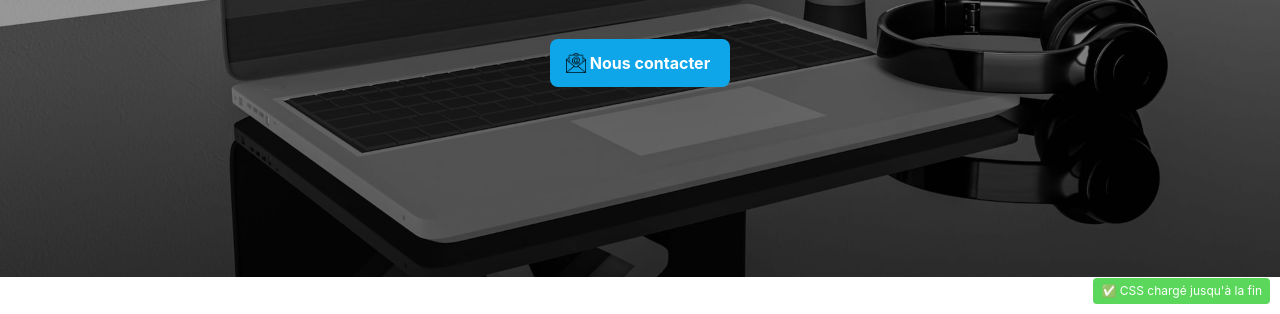
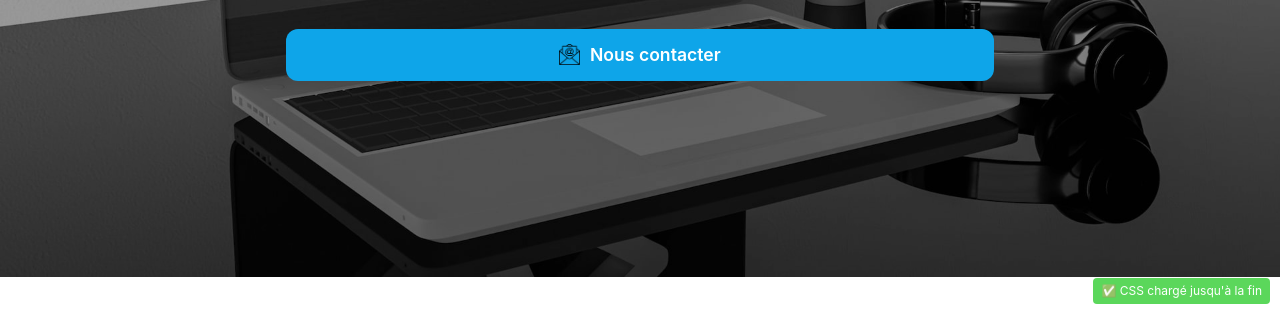
Before and after one commit to renaudespinasse-arch/site-vitrine, a plain HTML site: page index.html in a window 1280 px wide. Shown: the part 486-800 px from the top of the page. Drawn offline with Linux system fonts and the light colour scheme.

Commit message:
amélioration bouton icone

```diff
--- a/index.html
+++ b/index.html
@@ -23,7 +23,10 @@
     <div class="hero-content">
       <h2>Bienvenue sur mon site vitrine</h2>
       <p class= "subtitle">Nous aidons nos clients à réussir en ligne 🚀</p>
-      <a class="btn primary" href="#contact">Nous contacter</a>
+      <a href="#contact" class="btn primary">
+       <img src="assets/mail-icon.png" alt="Icône de courrier" class="icon">
+       Nous contacter
+      </a>
     </div>
   </section>
 
--- a/style.css
+++ b/style.css
@@ -101,39 +101,55 @@ header a {
   line-height: 1.6;
 }
 
-.hero .btn {
-  display: inline-block;
-  margin-top: var(--space-md);
-  padding: 0.875rem 1.25rem;
-  background: #0ea5e9;
-  color: #fff;
-  border-radius: var(--space-sm);
-  text-decoration: none;
-  font-weight: 600;
-  white-space: nowrap;
-}
-
-.btn.primary {
+/* === 1. Style de base pour tous les boutons === */
+.btn {
   display: inline-flex;
   align-items: center;
   justify-content: center;
   gap: 0.5rem;
   padding: 0.75rem 1.25rem;
   border-radius: 8px;
-  font-weight: bold;
+  font-weight: 600;
+  text-decoration: none;
+  white-space: nowrap;
+  transition: background-color 0.3s, transform 0.2s;
+  cursor: pointer;
+}
+
+/* ===== Bouton principal ===== */
+.btn.primary {
+  display: flex;                   /* Aligne icône + texte sur une ligne */
+  align-items: center;             /* Centre verticalement */
+  justify-content: center;         /* Centre horizontalement */
+  gap: 0.6rem;                     /* Espace entre l’icône et le texte */
+
   color: #fff;
   background-color: #0ea5e9;
   text-decoration: none;
-  background-image: url("assets/mail-icon.png");
-  background-repeat: no-repeat;
-  background-position: 1rem center;
-  background-size: 20px;
-  padding-left: 2.5rem; /* espace pour l’icône */
-  transition: background-color 0.3s;
+  font-weight: 600;
+  border-radius: 0.75rem;
+
+  padding: 0.8rem 1.4rem;
+  font-size: clamp(0.9rem, 1vw + 0.7rem, 1.1rem);
+
+  transition: background 0.3s ease, transform 0.2s ease;
 }
 
+/* ===== Icône dans le bouton ===== */
+.btn.primary .icon {
+  width: 1.2em;    /* taille relative au texte */
+  height: auto;
+}
+
+/* ===== Effet au survol ===== */
 .btn.primary:hover {
-  background-color: #0284c7;
+  background-color: #0284c7; /* teinte légèrement plus foncée */
+  transform: translateY(-2px); /* bouton qui "remonte" légèrement */
+}
+
+/* === 3. Ajustements spécifiques pour le bouton du hero === */
+.hero .btn {
+  margin-top: var(--space-md);
 }
 
 /* 3. Services */
@@ -262,11 +278,9 @@ footer {
     margin-bottom: 1.5rem;
   }
 
-  .hero .btn {
-    font-size: 0.95rem;
-    padding: 0.6rem 1rem 0.6rem 2rem;
-    background-size: 18px;
-    background-position: 0.7rem;
+  .btn.primary {
+    width: 100%;
+    justify-content: center;
   }
 
   /* Cartes : une seule colonne large */
```
